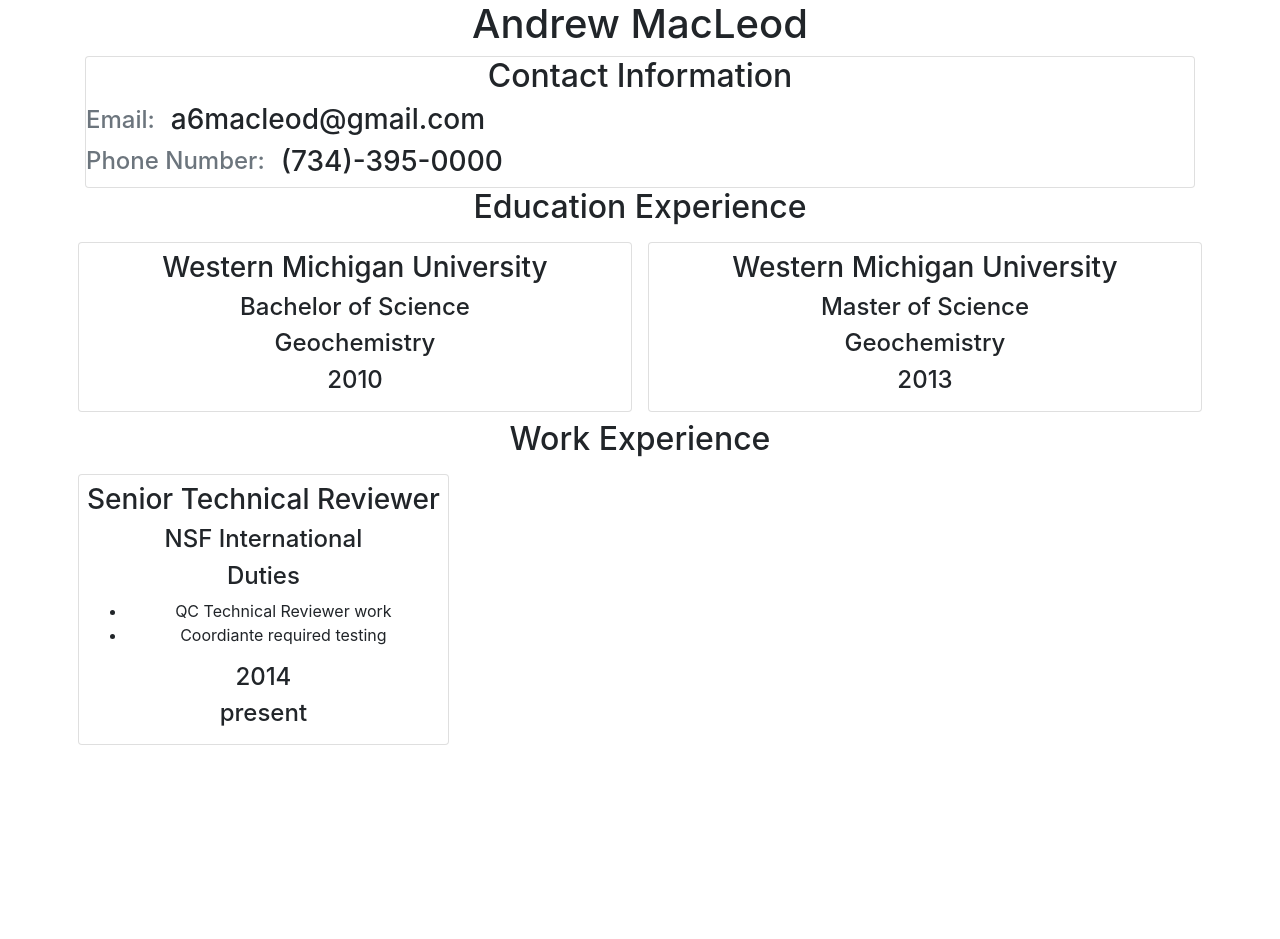
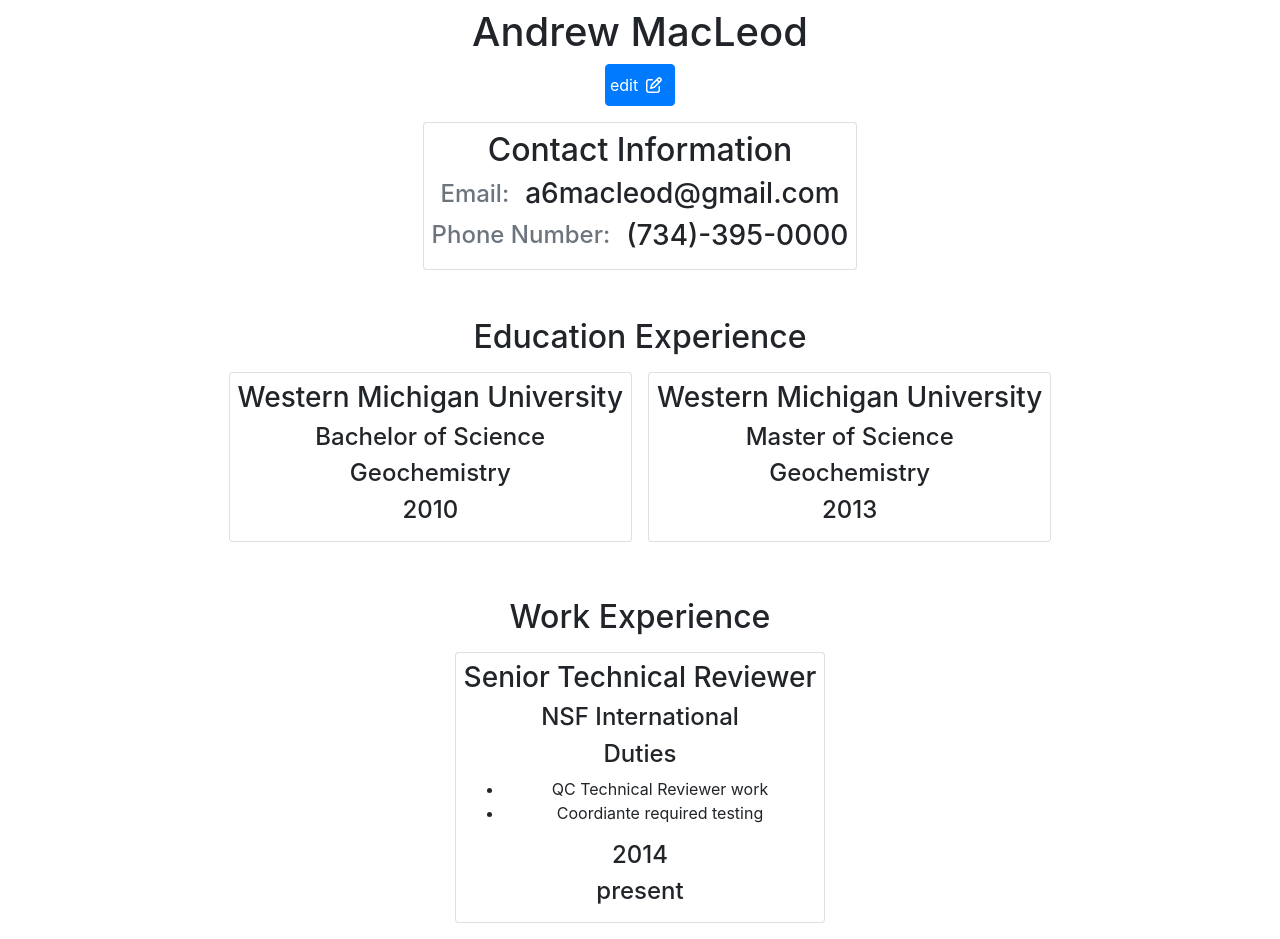
Before and after one commit to a6macleod/cv-project, a React (Create React App) app: page / in a window 1280 px wide. Before the commit the page ends 800 px from the top, so only its background shows below. Built offline with nearby package versions, Linux system fonts and the light colour scheme.

Commit message:
edit General info section set up

```diff
--- a/public/index.html
+++ b/public/index.html
@@ -24,6 +24,10 @@
       work correctly both with client-side routing and a non-root public URL.
       Learn how to configure a non-root public URL by running `npm run build`.
     -->
+    <script
+      src="https://kit.fontawesome.com/1b41e66b73.js"
+      crossorigin="anonymous"
+    ></script>
     <link
       rel="stylesheet"
       href="https://cdn.jsdelivr.net/npm/bootstrap@4.5.3/dist/css/bootstrap.min.css"
--- a/src/App.js
+++ b/src/App.js
@@ -2,6 +2,7 @@ import React from "react";
 import GeneralInformation from "./components/GeneralInformation";
 import Education from "./components/Education";
 import Experience from "./components/Experience";
+import Edit from "./components/Edit";
 import "./App.css";
 
 class App extends React.Component {
@@ -9,17 +10,23 @@ class App extends React.Component {
     super(props);
 
     this.state = {
+      edit: false,
+      general: {
+        view: true,
         name: "Andrew MacLeod",
         email: "a6macleod@gmail.com",
         phone: "(734)-395-0000",
+      },
       education: [
         {
+          view: true,
           school: "Western Michigan University",
           degree: "Bachelor of Science",
           focus: "Geochemistry",
           yearGraduated: "2010",
         },
         {
+          view: true,
           school: "Western Michigan University",
           degree: "Master of Science",
           focus: "Geochemistry",
@@ -28,6 +35,7 @@ class App extends React.Component {
       ],
       experience: [
         {
+          view: true,
           jobTitle: "Senior Technical Reviewer",
           company: "NSF International",
           duties: ["QC Technical Reviewer work", "Coordiante required testing"],
@@ -36,15 +44,51 @@ class App extends React.Component {
         },
       ],
     };
+
+    this.handleChange = this.handleChange.bind(this);
   }
 
+  saveEdit = (e) => {
+    console.log("saveEditclicked!");
+  };
+
+  handleChange = (e) => {
+    console.log(e.target.value);
+    let temp = { ...this.state.general };
+    temp.name = e.target.value;
+    this.setState({
+      general: temp,
+    });
+    // this.setState({
+    //   [e.target.name]: e.target.value,
+    // });
+  };
+
+  handleClick = () => {
+    this.setState({
+      edit: true,
+    });
+  };
+
   render() {
+    const editMode = this.state.edit;
+    if (editMode) {
+      return (
+        <Edit
+          edit={this.state.edit}
+          general={this.state.general}
+          handleChange={this.handleChange}
+        />
+      );
+    } else {
       return (
         <div className="App container">
           <GeneralInformation
-          name={this.state.name}
-          email={this.state.email}
-          phone={this.state.phone}
+            name={this.state.general.name}
+            email={this.state.general.email}
+            phone={this.state.general.phone}
+            view={this.state.general.view}
+            handleClick={this.handleClick}
           />
           <Education education={this.state.education} />
           <Experience experience={this.state.experience} />
@@ -52,5 +96,6 @@ class App extends React.Component {
       );
     }
   }
+}
 
 export default App;
--- /dev/null
+++ b/src/components/Edit.js
@@ -0,0 +1,42 @@
+import React from "react";
+
+const Edit = (props) => {
+  return (
+    <div className="mt-2 mb-5">
+      <form>
+        <div className="row justify-content-center">
+          <div className="card col-md- d-flex justify-content-center mt-3 p-2">
+            <h2>Contact Information</h2>
+            <div className="wrapper d-flex justify-content-center align-items-center">
+              <label className="name mr-3 text-muted">Name:</label>
+              <input
+                type="text"
+                value={props.general.name}
+                onChange={props.handleChange}
+              />
+            </div>
+
+            <div className="wrapper d-flex justify-content-center align-items-center">
+              <label className="mr-3 text-muted">Email:</label>
+              <input className="email" value={props.general.email} />
+            </div>
+
+            <div className="wrapper d-flex justify-content-center align-items-center">
+              <label className="mr-3 text-muted">Phone Number:</label>
+              <input className="phone" value={props.general.phone} />
+            </div>
+            <input
+              type="submit"
+              onClick={() => {
+                props.saveEdit();
+              }}
+            />
+          </div>
+          {/* /.card */}
+        </div>
+      </form>
+    </div>
+  );
+};
+
+export default Edit;
--- a/src/components/Education.js
+++ b/src/components/Education.js
@@ -3,12 +3,12 @@ import uniqid from "uniqid";
 
 const Education = (props) => {
   return (
-    <div>
+    <div className="mb-5">
       <h2>Education Experience</h2>
-      <div className="row">
+      <div className="row justify-content-center">
         {props.education.map((edu) => {
           return (
-            <div key={uniqid()} className="col wrapper card p-2 m-2">
+            <div key={uniqid()} className="col-md- wrapper card p-2 m-2">
               <h3 key={uniqid()} className="school">
                 {edu.school}
               </h3>
--- a/src/components/Experience.js
+++ b/src/components/Experience.js
@@ -3,9 +3,9 @@ import uniqid from "uniqid";
 
 const Experience = (props) => {
   return (
-    <div>
+    <div className="mb-2">
       <h2>Work Experience</h2>
-      <div className="row">
+      <div className="row justify-content-center">
         {props.experience.map((exp) => {
           return (
             <div key={uniqid()} className="col-sm- wrapper card p-2 m-2">
--- a/src/components/GeneralInformation.js
+++ b/src/components/GeneralInformation.js
@@ -3,19 +3,29 @@ import React from "react";
 const GeneralInformation = (props) => {
   // enter education info
   return (
-    <div className="">
+    <div className="mt-2 mb-5">
       <div className="wrapper">
         <h1 className="name">{props.name}</h1>
+        <button
+          className="btn btn-primary p-1"
+          onClick={() => {
+            props.handleClick();
+          }}
+        >
+          edit<i className="p-2 far fa-edit"></i>
+        </button>
       </div>
-      <div className="card">
+      <div className="row justify-content-center">
+        <div className="card col-md- d-flex justify-content-center mt-3 p-2">
           <h2>Contact Information</h2>
-        <div className="wrapper d-flex align-items-center">
+          <div className="wrapper d-flex justify-content-center align-items-center">
             <h4 className="mr-3 text-muted">Email:</h4>
             <h3 className="email">{props.email}</h3>
           </div>
-        <div className="wrapper d-flex align-items-center">
+          <div className="wrapper d-flex justify-content-center align-items-center">
             <h4 className="mr-3 text-muted">Phone Number:</h4>
             <h3 className="phone">{props.phone}</h3>
+          </div>
         </div>
       </div>
     </div>
```
Lines whose indentation alone changed are shown as unchanged.
